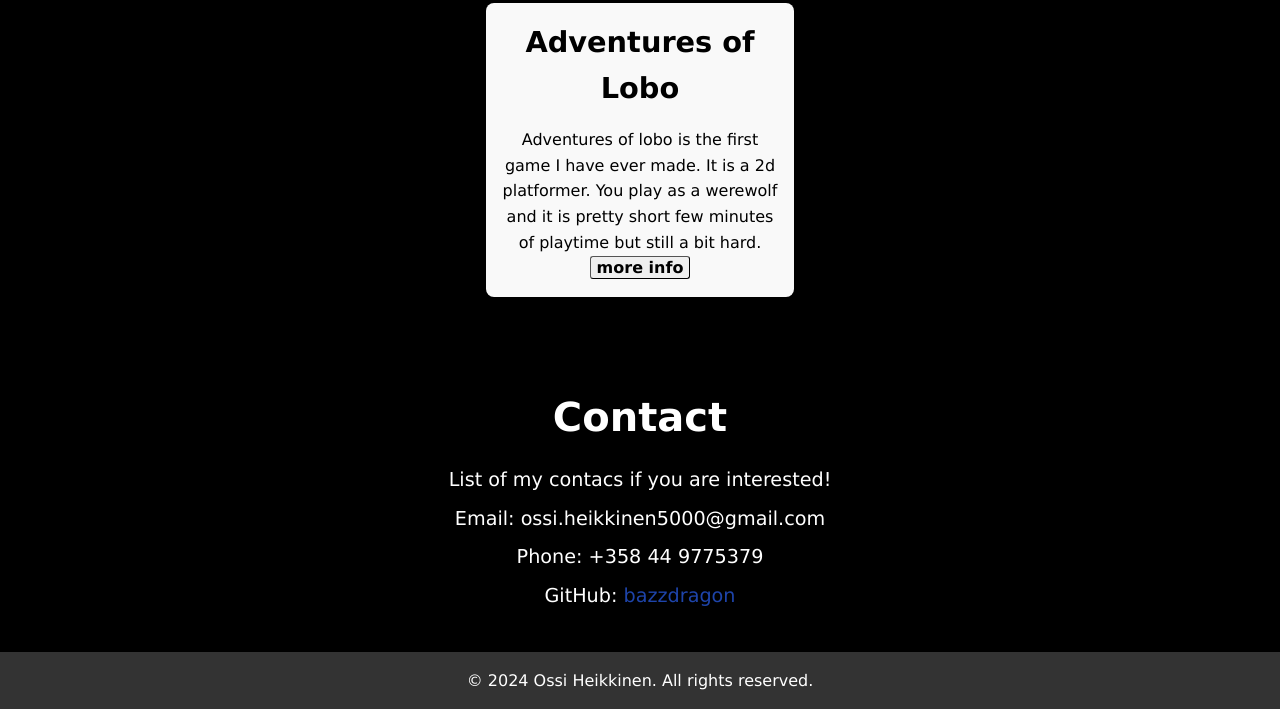
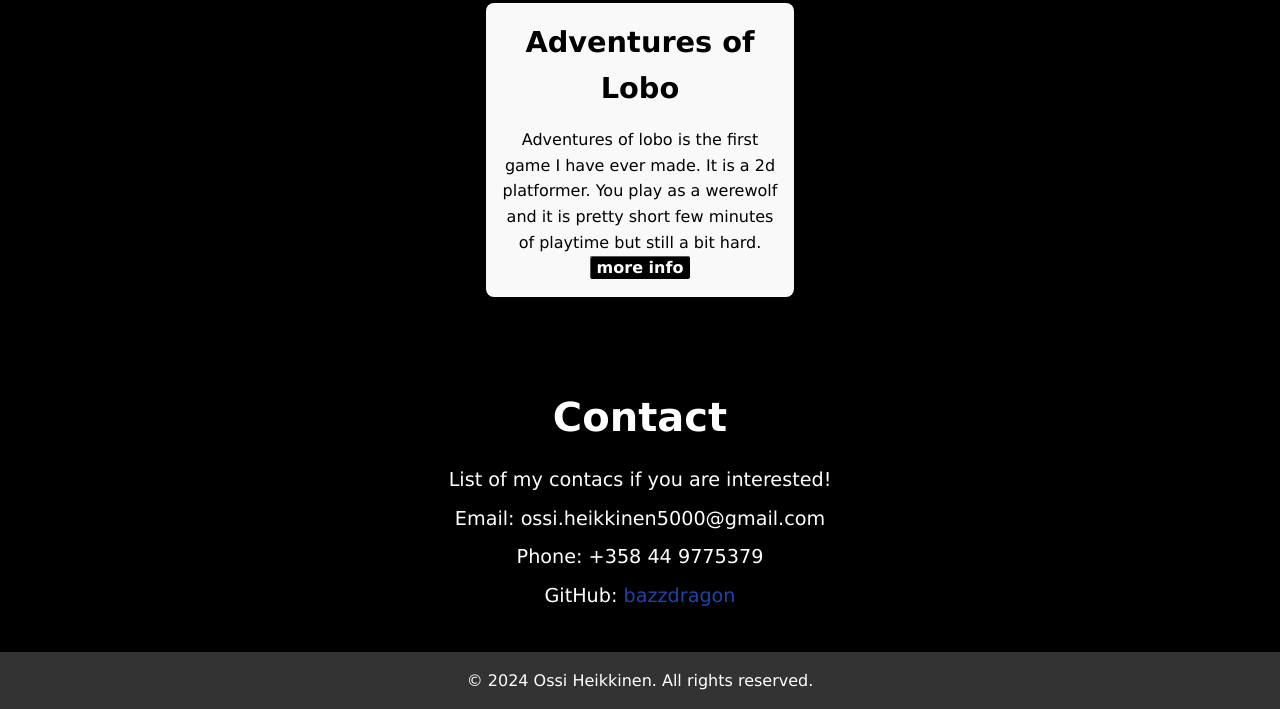
Before and after one commit to bazzdragon/bazzdragon.github.io, a plain HTML site: page index.html in a window 1280 px wide. Shown: the part 658-1367 px from the top of the page. Drawn offline with Linux system fonts and the light colour scheme.

Commit message:
lobolle omat tyylit

```diff
--- /dev/null
+++ b/lobo_styles.css
@@ -0,0 +1,49 @@
+* {
+    margin: 0;
+    padding: 0;
+    box-sizing: border-box;
+}
+
+body {
+    font-family: Verdana, sans-serif;
+    line-height: 1.6;
+    background-color: #000000;
+    color: #333;
+}
+
+header {
+    background-color: #000000;
+    color: white;
+    text-align: center;
+    padding: 2rem 0;
+}
+
+header h1 {
+    font-size: 3rem;
+}
+
+header p {
+    font-size: 1.2rem;
+}
+
+.container {
+    width: 80%;
+    margin: 0 auto;
+}
+
+#back {
+    text-align: center;
+    color: white;
+    font-size: 2rem;
+}
+
+
+a.button {
+    padding: 1px 6px;
+    border: 1px outset buttonborder;
+    border-radius: 3px;
+    color: black;
+    background-color: white;
+    text-decoration: none;
+    text-align: center;
+}
--- a/styles.css
+++ b/styles.css
@@ -165,7 +165,7 @@ a.button {
     padding: 1px 6px;
     border: 1px outset buttonborder;
     border-radius: 3px;
-    color: buttontext;
-    background-color: buttonface;
+    color: white;
+    background-color: black;
     text-decoration: none;
 }
```
Also changed, not shown: lobo.html (+2 -2 lines).
